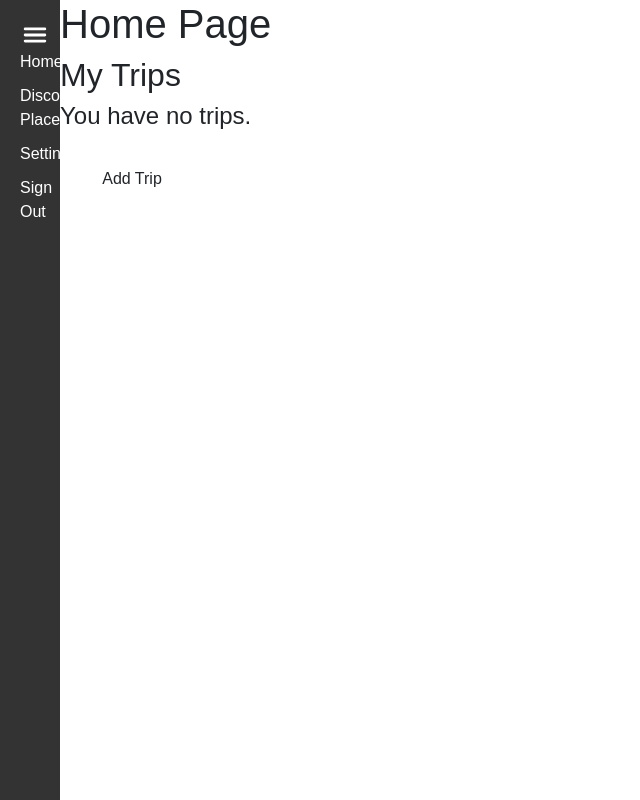
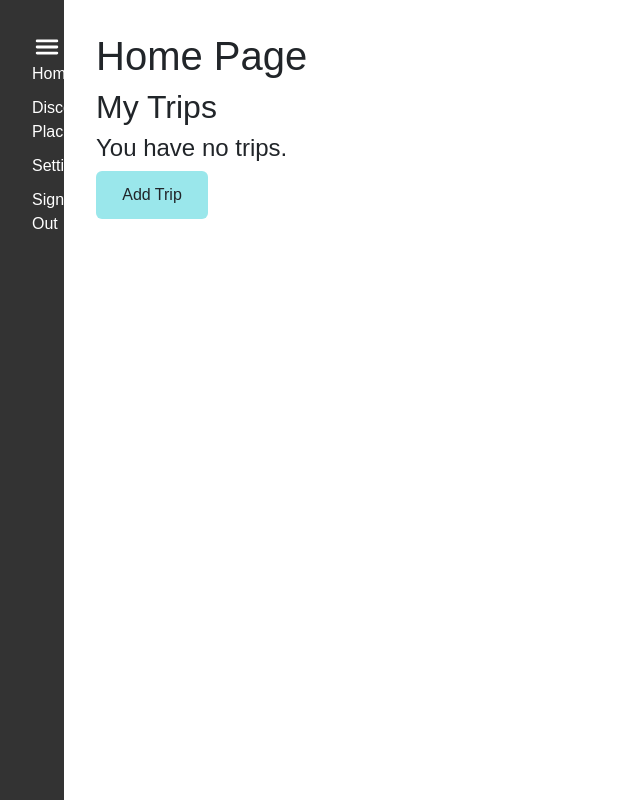
Before and after one commit to passechnik/tripix-app, a React (Vite) app: page / in a window 1280 px wide. Shown: the whole page, without its empty margins (0-640 px from the left). Built offline with nearby package versions, Linux system fonts and the light colour scheme.

Commit message:
add countdown to the trip component

```diff
--- a/src/App.jsx
+++ b/src/App.jsx
@@ -1,4 +1,5 @@
 import 'bootstrap/dist/css/bootstrap.min.css';
+import './styles/main.css'
 import React from 'react'
 import { BrowserRouter as Router, Route, Routes } from 'react-router-dom'
 import { Sidebar } from './components/Sidebar'
--- a/src/components/Trip.jsx
+++ b/src/components/Trip.jsx
@@ -1,14 +1,62 @@
-import React from 'react';
+import React, { useEffect, useState } from 'react';
 import { FaTrash } from 'react-icons/fa';
+import Card from 'react-bootstrap/Card';
 
 const Trip = ({ trip, onDelete }) => {
+  const [timeLeft, setTimeLeft] = useState(calculateTimeLeft(trip.date));
+
+  useEffect(() => {
+    const timer = setInterval(() => {
+      setTimeLeft(calculateTimeLeft(trip.date));
+    }, 1000);
+
+    return () => clearInterval(timer);
+  }, [trip.date]);
+
+  function calculateTimeLeft(tripDate) {
+    const now = new Date().getTime();
+    const tripTime = new Date(tripDate).getTime();
+    const difference = tripTime - now;
+
+    if (difference <= 0) {
+      return {
+        days: 0,
+        hours: 0,
+        minutes: 0,
+        seconds: 0,
+      };
+    }
+
+    const days = Math.floor(difference / (1000 * 60 * 60 * 24));
+    const hours = Math.floor((difference % (1000 * 60 * 60 * 24)) / (1000 * 60 * 60));
+    const minutes = Math.floor((difference % (1000 * 60 * 60)) / (1000 * 60));
+    const seconds = Math.floor((difference % (1000 * 60)) / 1000);
+
+    return {
+      days,
+      hours,
+      minutes,
+      seconds,
+    };
+  }
+
   return (
-    <li>
-      {trip.name} - {trip.date}
-      <button className="btn btn-danger btn-sm ml-2" onClick={onDelete}>
-        <FaTrash />
-      </button>
-    </li>
+    <Card style={{ width: '18rem' }} className="mb-3">
+      <Card.Body>
+        <Card.Title>{trip.name}</Card.Title>
+        <Card.Subtitle className="mb-2 text-muted">{trip.date}</Card.Subtitle>
+        <Card.Text>
+          {timeLeft.days > 0 && `${timeLeft.days}d `}
+          {timeLeft.hours > 0 && `${timeLeft.hours}h `}
+          {timeLeft.minutes > 0 && `${timeLeft.minutes}m `}
+          {timeLeft.seconds > 0 && `${timeLeft.seconds}s `}
+          {timeLeft.days <= 0 && timeLeft.hours <= 0 && timeLeft.minutes <= 0 && timeLeft.seconds <= 0 && 'Your trip is now!'}
+        </Card.Text>
+        <button className="btn btn-danger" onClick={onDelete}>
+          <FaTrash />
+        </button>
+      </Card.Body>
+    </Card>
   );
 };
 
--- a/src/pages/DiscoverPlaces.jsx
+++ b/src/pages/DiscoverPlaces.jsx
@@ -5,7 +5,7 @@ const DiscoverPlaces = () => {
   return (
     <div>
       <h1 className='discover'>Discover</h1>
-      {/* Add content for the Home page */}
+
       <Outlet />
     </div>
   );
--- a/src/styles/main.css
+++ b/src/styles/main.css
@@ -9,16 +9,28 @@ body {
 }
 
 .main-content {
+  padding: 2em;
   flex-grow: 1;
 }
 
+.discover {
+  color: red;
+}
+
+/* Sidebar.scss */
 .sidebar {
+  width: 200px;
+  height: 100vh;
+  background-color: #333;
+  color: white;
+  transition: width 0.3s ease;
   display: flex;
   flex-direction: column;
-  background-color: #333;
-  color: #fff;
-  padding: 20px;
-  width: 200px;
+  padding: 2em;
+}
+
+.sidebar.open {
+  width: 60px;
 }
 
 .sidebar a {
@@ -30,23 +42,6 @@ body {
 
 .sidebar a:hover {
   text-decoration: underline;
-}
-
-.discover {
-  color: red;
-}
-
-/* Sidebar.scss */
-.sidebar {
-  width: 200px; /* Set your initial width */
-  height: 100vh;
-  background-color: #333;
-  color: white;
-  transition: width 0.3s ease; /* Add a transition for a smooth effect */
-}
-
-.sidebar.open {
-  width: 60px; /* Adjust this to your smaller width */
 }
 
 .toggle-button img {
@@ -61,10 +56,21 @@ body {
 }
 
 .btn {
-  width: 9em;
-  height: 5em;
+  width: 7em;
+  height: 3em;
+  display: flex;
+  justify-content: center;
+  align-items: center;
+  background-color: rgb(154, 231, 235);
 }
 
-.btn-discover {
-  color: red;
+.btn-small {
+  width: 5em;
+  height: 3em;
+}
+
+.btn-danger {
+  background-color: rgb(243, 73, 73);
+  border-color: rgb(243, 73, 73);
+  display: flex;
 }/*# sourceMappingURL=main.css.map */
--- a/src/styles/main.scss
+++ b/src/styles/main.scss
@@ -1,4 +1,3 @@
-// src/styles/main.scss
 body {
     margin: 0;
     font-family: 'Arial', sans-serif;
@@ -10,16 +9,28 @@ body {
   }
 
   .main-content {
+    padding: 2em;
     flex-grow: 1;
   }
 
-  .sidebar {
+  .discover {
+    color: red;
+  }
+
+  /* Sidebar.scss */
+.sidebar {
+    width: 200px;
+    height: 100vh;
+    background-color: #333;
+    color: white;
+    transition: width 0.3s ease;
     display: flex;
     flex-direction: column;
-    background-color: #333;
-    color: #fff;
-    padding: 20px;
-    width: 200px;
+    padding: 2em;
+  }
+
+  .sidebar.open {
+    width: 60px;
   }
 
   .sidebar a {
@@ -33,22 +44,6 @@ body {
     text-decoration: underline;
   }
 
-  .discover {
-    color: red;
-  }
-
-  /* Sidebar.scss */
-.sidebar {
-    width: 200px; /* Set your initial width */
-    height: 100vh;
-    background-color: #333;
-    color: white;
-    transition: width 0.3s ease; /* Add a transition for a smooth effect */
-  }
-
-  .sidebar.open {
-    width: 60px; /* Adjust this to your smaller width */
-  }
 
   .toggle-button img {
     cursor: pointer;
@@ -62,6 +57,21 @@ body {
   }
 
   .btn {
-    width: 9em;
-    height: 5em;
+    width: 7em;
+    height: 3em;
+    display: flex;
+    justify-content: center;
+    align-items: center;
+    background-color: rgb(154, 231, 235);
   }
+
+  .btn-small {
+    width: 5em;
+    height: 3em;
+  }
+
+  .btn-danger {
+    background-color: rgb(243, 73, 73);
+    border-color:rgb(243, 73, 73) ;
+    display: flex;
+  }
```
Also changed, not shown: src/pages/Home.jsx (+10 -11 lines), 1 other file (tests, documents, lock files or other folders).
